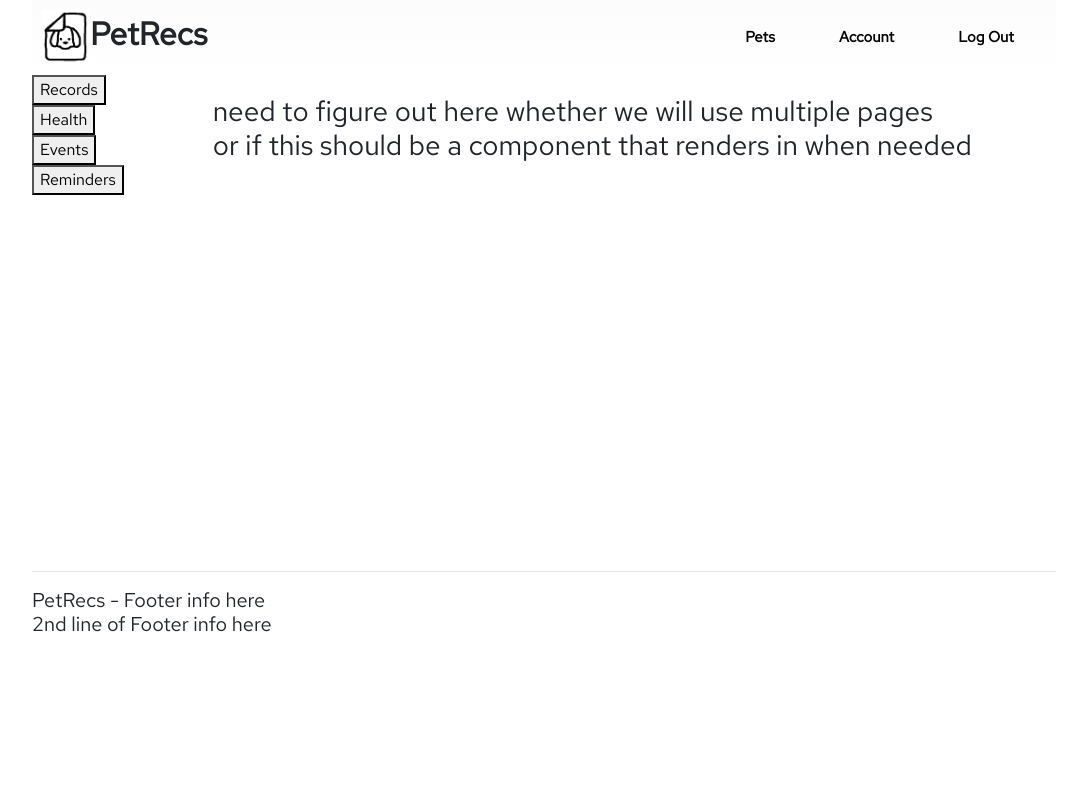
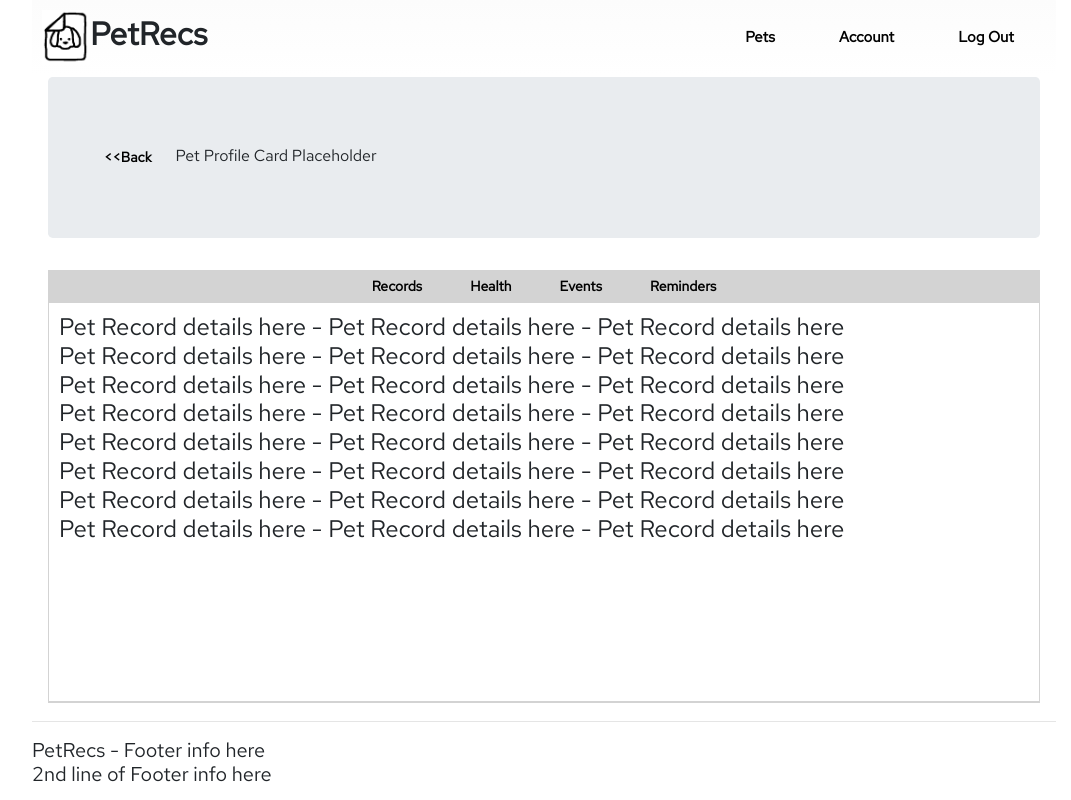
Before and after one commit to LeviRemi/PetRecs-Project, a React (Create React App) app in the folder client/: page /petrecords in a window 1280 px wide. Shown: the whole page, without its empty margins (96-1167 px from the left). Built offline with nearby package versions, Linux system fonts and the light colour scheme.

Commit message:
Removed empty space from Pets.

```diff
--- a/client/src/components/PetRecords.js
+++ b/client/src/components/PetRecords.js
@@ -9,6 +9,7 @@ import Footer from './Footer.js';
 import Container from 'react-bootstrap/Container';
 import Col from 'react-bootstrap/Col';
 import Row from 'react-bootstrap/Row';
+import Jumbotron from 'react-bootstrap/Jumbotron';
 import ButtonGroup from 'react-bootstrap/ButtonGroup';
 import Button from 'react-bootstrap/Button';
 import DropdownButton from 'react-bootstrap/DropdownButton';
@@ -17,47 +18,62 @@ import Dropdown from 'react-bootstrap/Dropdown';
 function PetRecords() {
   return (
     <div className="fullPageContainer">
-
       <div>
         <Header />
       </div>
-        <div className="mainPageBody nopadding">
-          <Container fluid>
+      <Container fluid className="petProfileWindow">
+      <div classname="petProfileCard">
+          <Jumbotron>
+              <Link to="/pets">
+                <button className="btn-petprofile-nav">
+                   &lt;&lt;Back
+                </button>
+              </Link>
+              Pet Profile Card Placeholder
+          </Jumbotron>
+      </div>
+      <div className="petProfileNavBar">
           <Row>
-              <Col xs="2" className="nopadding">
-              <div className="mainPageSideBtnGroup">
+          <Col sm="1">
+          </Col>
+          <Col>
               <Link to="/petrecords">
-                  <button className="btn-mainpage-side">
+                <button className="btn-petprofile-nav">
                   Records
                 </button>
-                </Link><br />
-                <Link to="/health">
-                  <button className="btn-mainpage-side">
+              </Link>
+              <Link to="/pethealth">
+                <button className="btn-petprofile-nav">
                   Health
                 </button>
-                </Link><br />
-                <Link to="/events">
-                  <button className="btn-mainpage-side">
+              </Link>
+              <Link to="/petevents">
+                <button className="btn-petprofile-nav">
                   Events
                 </button>
-                </Link><br />
-                <Link to="/reminders">
-                  <button className="btn-mainpage-side">
+              </Link>
+              <Link to="/petreminders">
+                <button className="btn-petprofile-nav">
                   Reminders
                 </button>
               </Link>
-                </div>
           </Col>
-
-              <Col lg={true} className="nopadding">
-                <div className="mainPageContents">
-                  <h3> need to figure out here whether we will use multiple pages<br />
-                  or if this should be a component that renders in when needed</h3>
-                </div>
+          <Col sm="1">
           </Col>
           </Row>
+      </div>
+      <div className="petProfileBody">
+          <h4> Pet Record details here - Pet Record details here - Pet Record details here <br />
+          Pet Record details here - Pet Record details here - Pet Record details here <br />
+          Pet Record details here - Pet Record details here - Pet Record details here <br />
+          Pet Record details here - Pet Record details here - Pet Record details here <br />
+          Pet Record details here - Pet Record details here - Pet Record details here <br />
+          Pet Record details here - Pet Record details here - Pet Record details here <br />
+          Pet Record details here - Pet Record details here - Pet Record details here <br />
+          Pet Record details here - Pet Record details here - Pet Record details here <br />
+          </h4>
+      </div>
       </Container>
-        </div>
       <div className="mainPageFooter">
         <Footer />
       </div>
--- a/client/src/components/Pets.js
+++ b/client/src/components/Pets.js
@@ -49,13 +49,6 @@ export default class Pets extends Component {
         </div>
         <div className="mainPageBody nopadding">
           <Container fluid>
-            <Row>
-              <Col xs="2" className="nopadding">
-              <div className="mainPageSideBtnGroup">
-                </div>
-              </Col>
-
-              <Col lg={true} className="nopadding">
               <div className="mainPageContents">
                 { this.state.pets.map(pet =>
                 <Link id="PetLink" to="/Pets">
@@ -70,8 +63,6 @@ export default class Pets extends Component {
                 </Link>
                 )}
               </div>
-              </Col>
-            </Row>
             </Container>
           </div>
         <div className="mainPageFooter">
```
Lines whose indentation alone changed are shown as unchanged.
